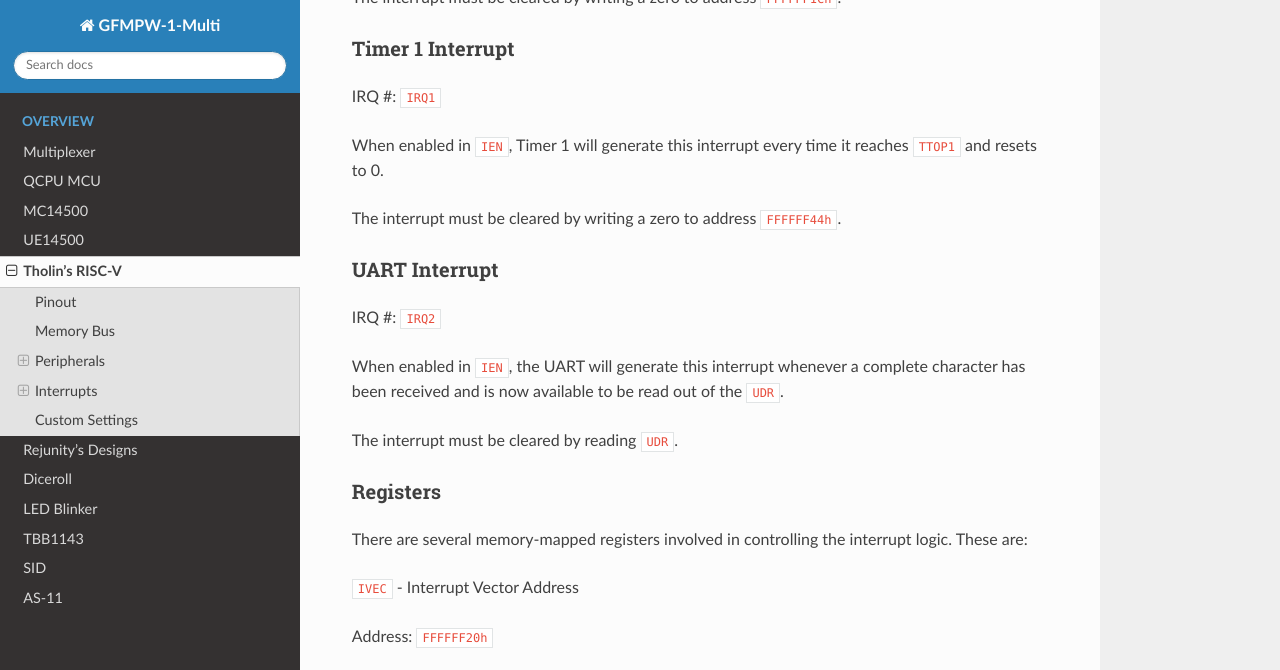
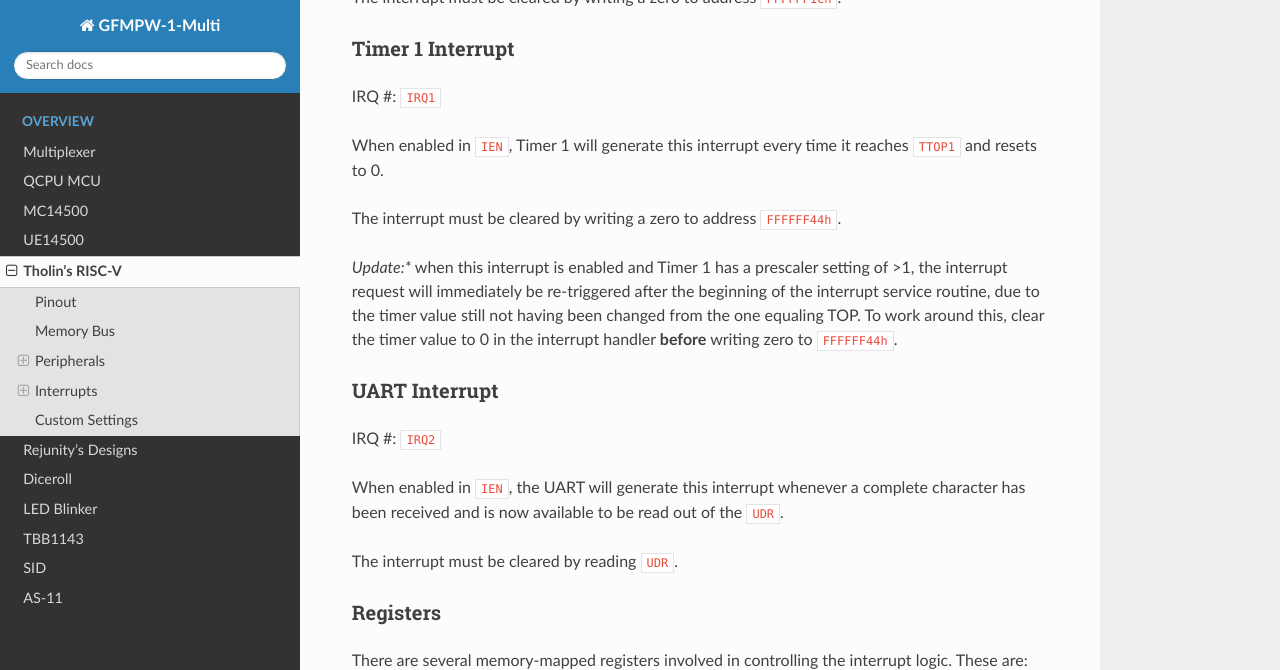
Before and after one commit to AvalonSemiconductors/gfmpw1-multi, a Sphinx documentation site: the page built from docs/source/tholin_riscv.rst, in a window 1280 px wide and 900 px high, scrolled down 8877 px, cut to the strip 0-670 px from the top of the window. Built offline with Sphinx 7.4.7 and the Read the Docs theme 2.0.0, drawn with Linux system fonts in a browser that asks for light colours.

Commit message:
Update tholin_riscv.rst

```diff
--- a/docs/source/tholin_riscv.rst
+++ b/docs/source/tholin_riscv.rst
@@ -205,7 +205,7 @@
 .. wavedrom::
 
 	{ "reg": [
-	  {"name": "UART BUSY", "bits": 1},{"name": "UHB", "bits": 1},{"name": "SPI BUSY", "bits": 1},{"type": "1", "bits": 29}],
+	  {"name": "SPI BUSY", "bits": 1},{"name": "UART BUSY", "bits": 1},{"name": "UHB", "bits": 1},{"type": "1", "bits": 29}],
 	 "config": {"hspace": 2800}
 	}
 
@@ -374,6 +374,8 @@
 
 The interrupt must be cleared by writing a zero to address ``FFFFFF44h``.
 
+*Update:** when this interrupt is enabled and Timer 1 has a prescaler setting of >1, the interrupt request will immediately be re-triggered after the beginning of the interrupt service routine, due to the timer value still not having been changed from the one equaling TOP. To work around this, clear the timer value to 0 in the interrupt handler **before** writing zero to ``FFFFFF44h``.
+
 UART Interrupt
 --------------
 
```
